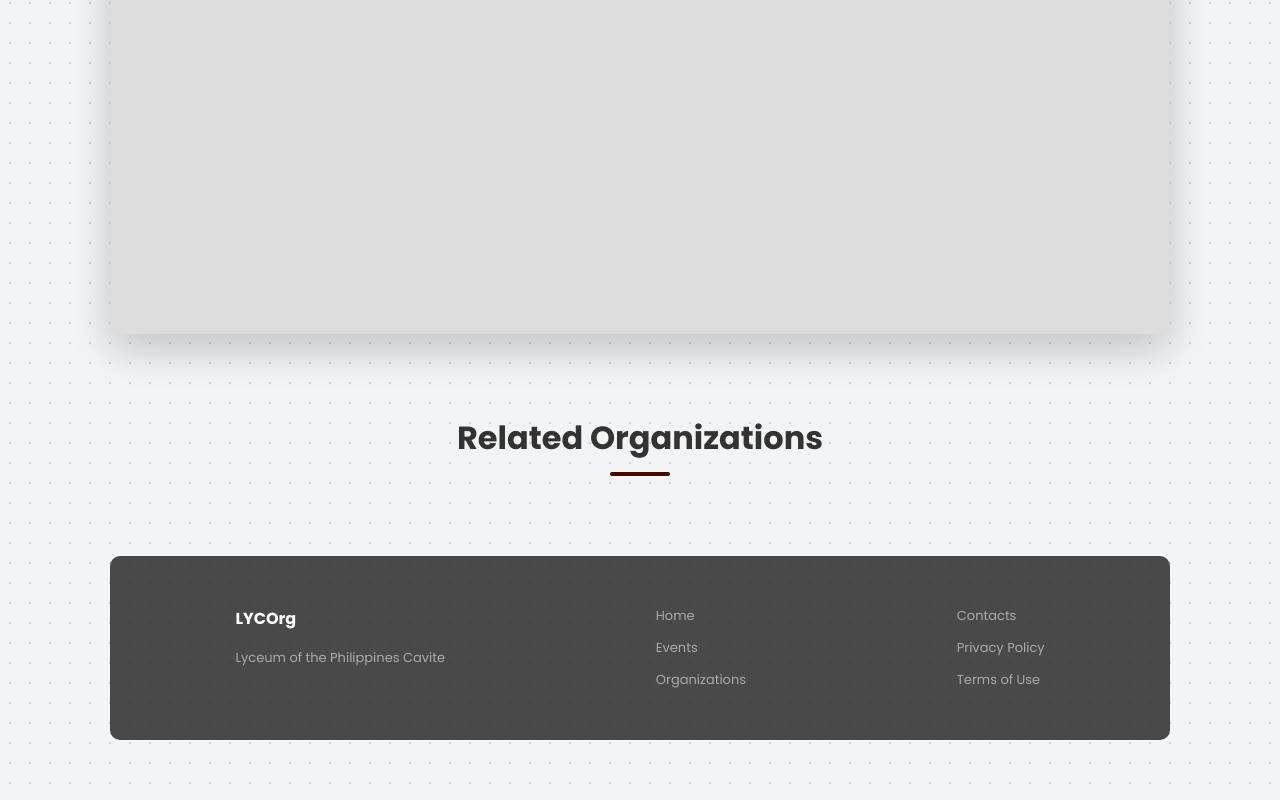
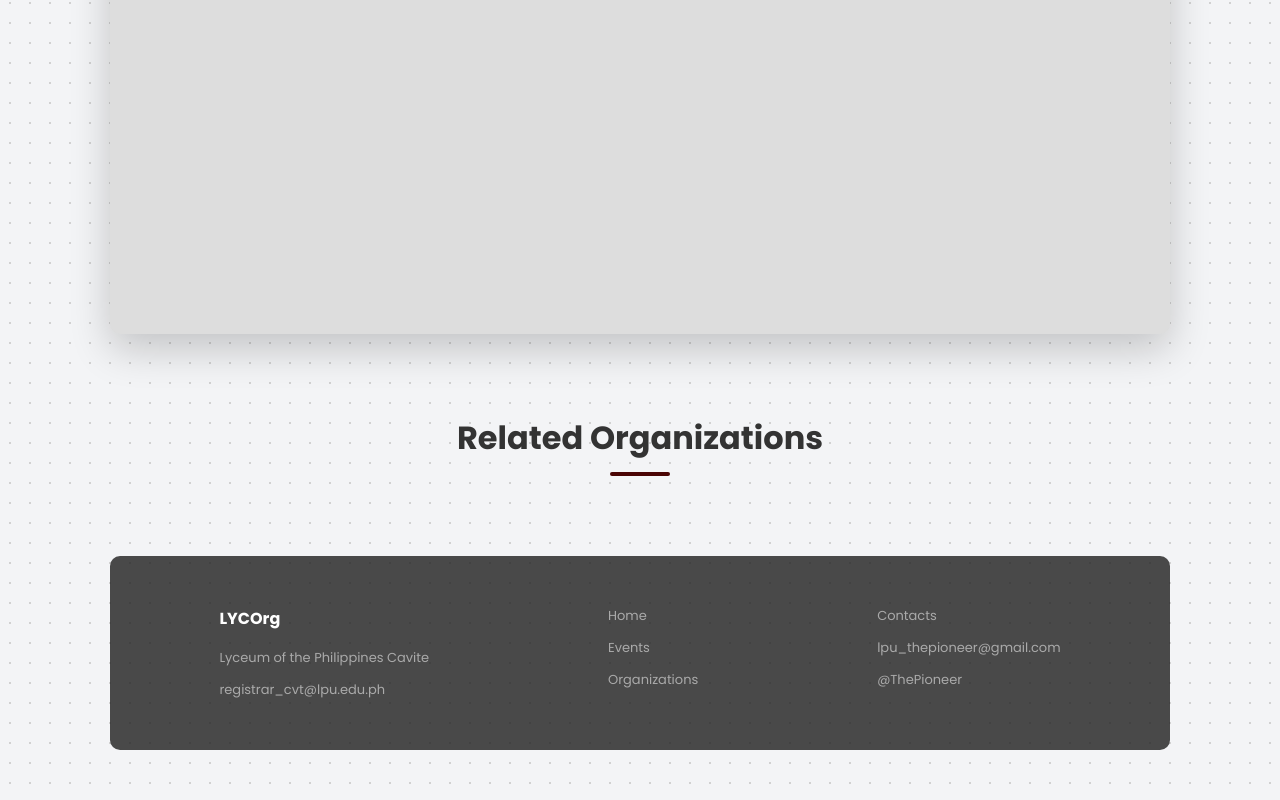
Before and after one commit to benbenben-gif/LYCEorg, a plain HTML site: page ACO_Veritas_SUBWEBPAGE50.html in a window 1280 px wide. Shown: the part 1147-1947 px from the top of the page. Drawn offline with Linux system fonts and the light colour scheme.

Commit message:
Update ACO_Veritas_SUBWEBPAGE50.html

```diff
--- a/ACO_Veritas_SUBWEBPAGE50.html
+++ b/ACO_Veritas_SUBWEBPAGE50.html
@@ -76,16 +76,17 @@
             <div class="col">
                 <strong>LYCOrg</strong>
                 <p>Lyceum of the Philippines Cavite</p>
+                <a>registrar_cvt@lpu.edu.ph</a>
             </div>
             <div class="col">
-                <p>Home</p>
-                <p>Events</p>
-                <p>Organizations</p>
+                <a>Home</a>
+                <a>Events</a>
+                <a>Organizations</a>
             </div>
             <div class="col">
-                <p>Contacts</p>
-                <p>Privacy Policy</p>
-                <p>Terms of Use</p>
+                <a>Contacts</a>
+                <a>lpu_thepioneer@gmail.com</a>
+                <a>@ThePioneer</a>
             </div>
         </div>
 
```
